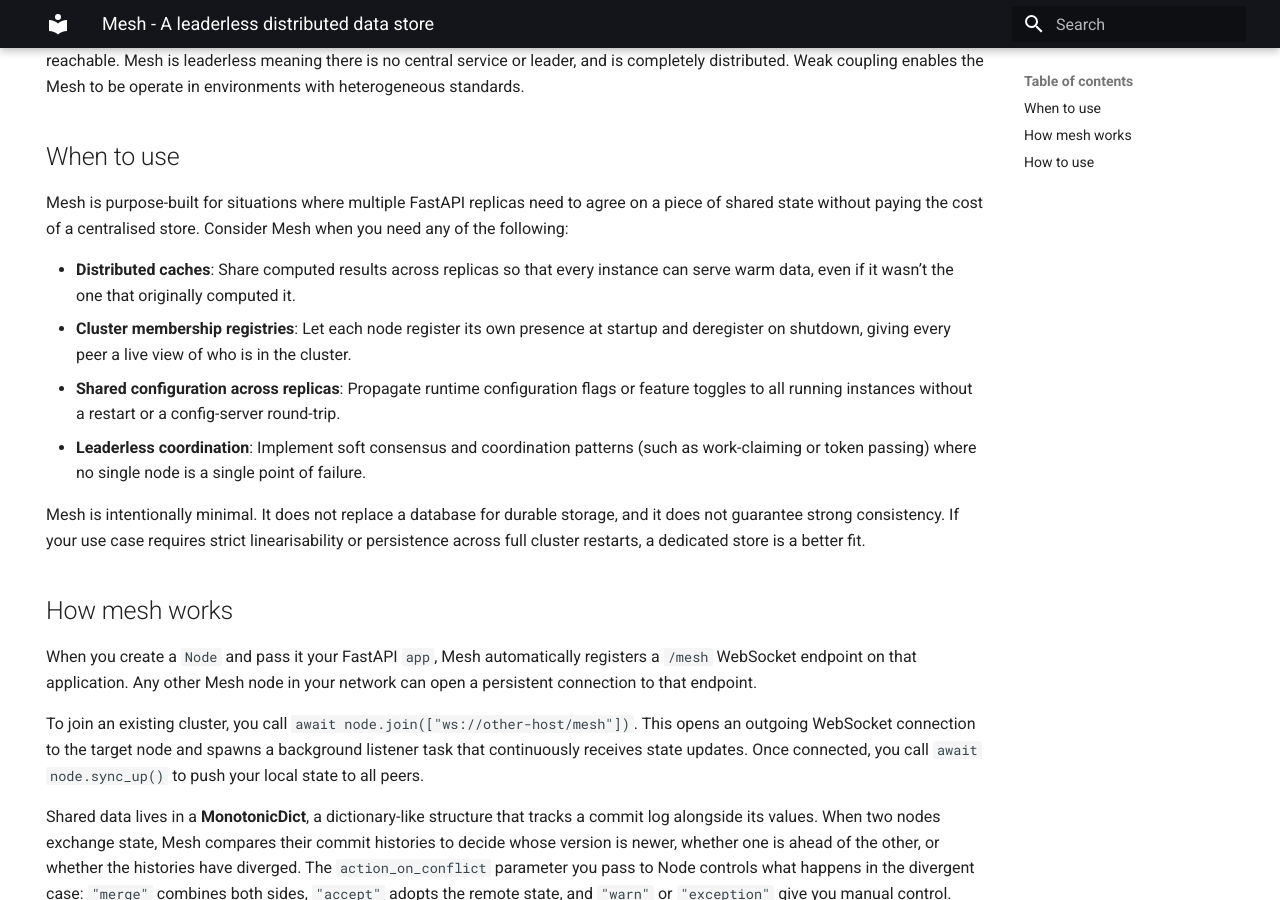
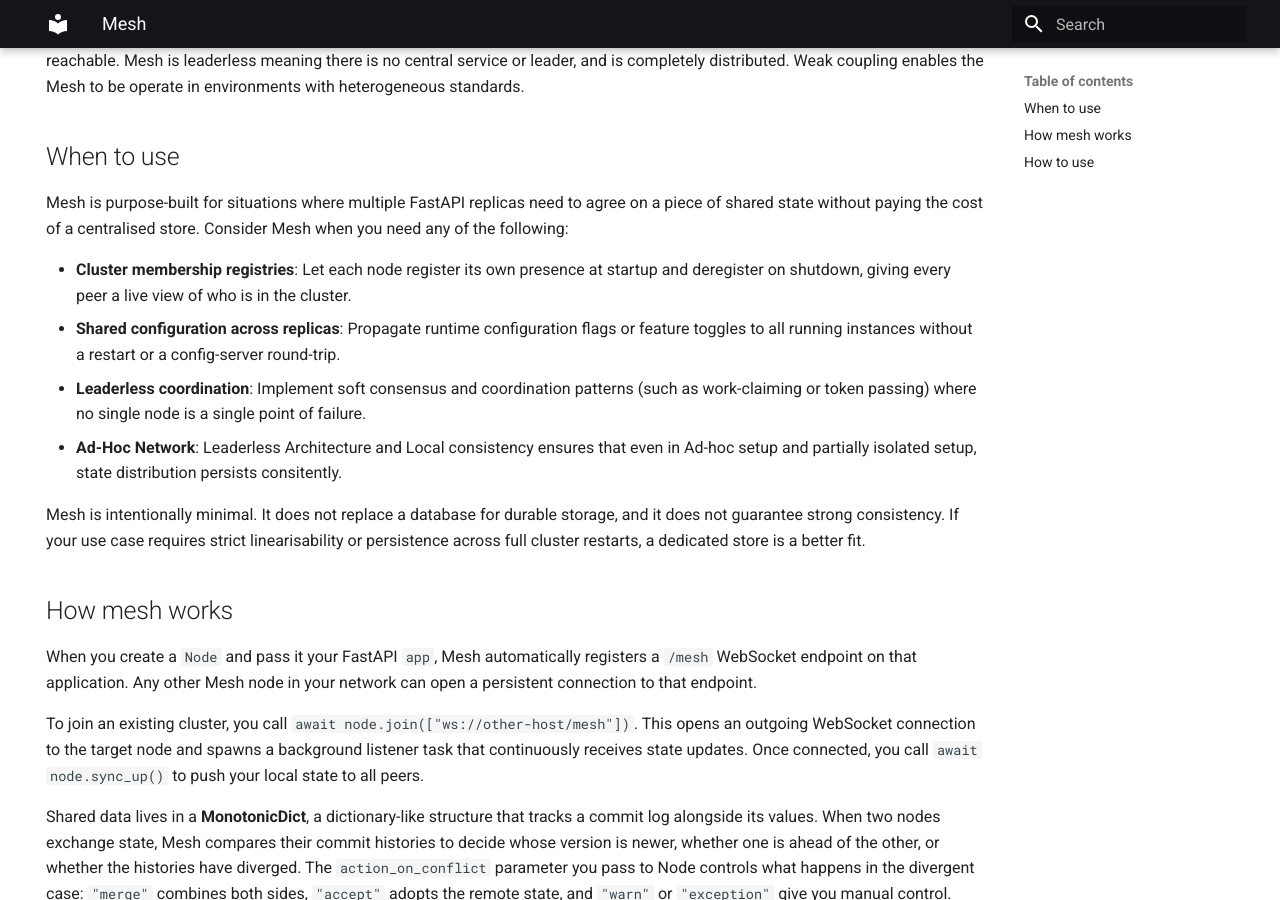
Before and after one commit to arnavdas88/mesh, an MkDocs documentation site: the page built from docs/index.md, in a window 1280 px wide and 900 px high, scrolled down 586 px. Built offline with MkDocs 1.6.1 and Material for MkDocs 9.7.7, drawn with Linux system fonts in a browser that asks for light colours.

Commit message:
Docs minor update

```diff
--- a/docs/index.md
+++ b/docs/index.md
@@ -30,10 +37,10 @@
 ## When to use
 Mesh is purpose-built for situations where multiple FastAPI replicas need to agree on a piece of shared state without paying the cost of a centralised store. Consider Mesh when you need any of the following:
 
-- **Distributed caches**: Share computed results across replicas so that every instance can serve warm data, even if it wasn’t the one that originally computed it.
 - **Cluster membership registries**: Let each node register its own presence at startup and deregister on shutdown, giving every peer a live view of who is in the cluster.
 - **Shared configuration across replicas**: Propagate runtime configuration flags or feature toggles to all running instances without a restart or a config-server round-trip.
 - **Leaderless coordination**: Implement soft consensus and coordination patterns (such as work-claiming or token passing) where no single node is a single point of failure.
+- **Ad-Hoc Network**: Leaderless Architecture and Local consistency ensures that even in Ad-hoc setup and partially isolated setup, state distribution persists consitently.
 
 Mesh is intentionally minimal. It does not replace a database for durable storage, and it does not guarantee strong consistency. If your use case requires strict linearisability or persistence across full cluster restarts, a dedicated store is a better fit.
 
```
Also changed, not shown: other parts of docs/index.md (+9 -2 lines), docs/quick-start.md (+1 -6 lines).
